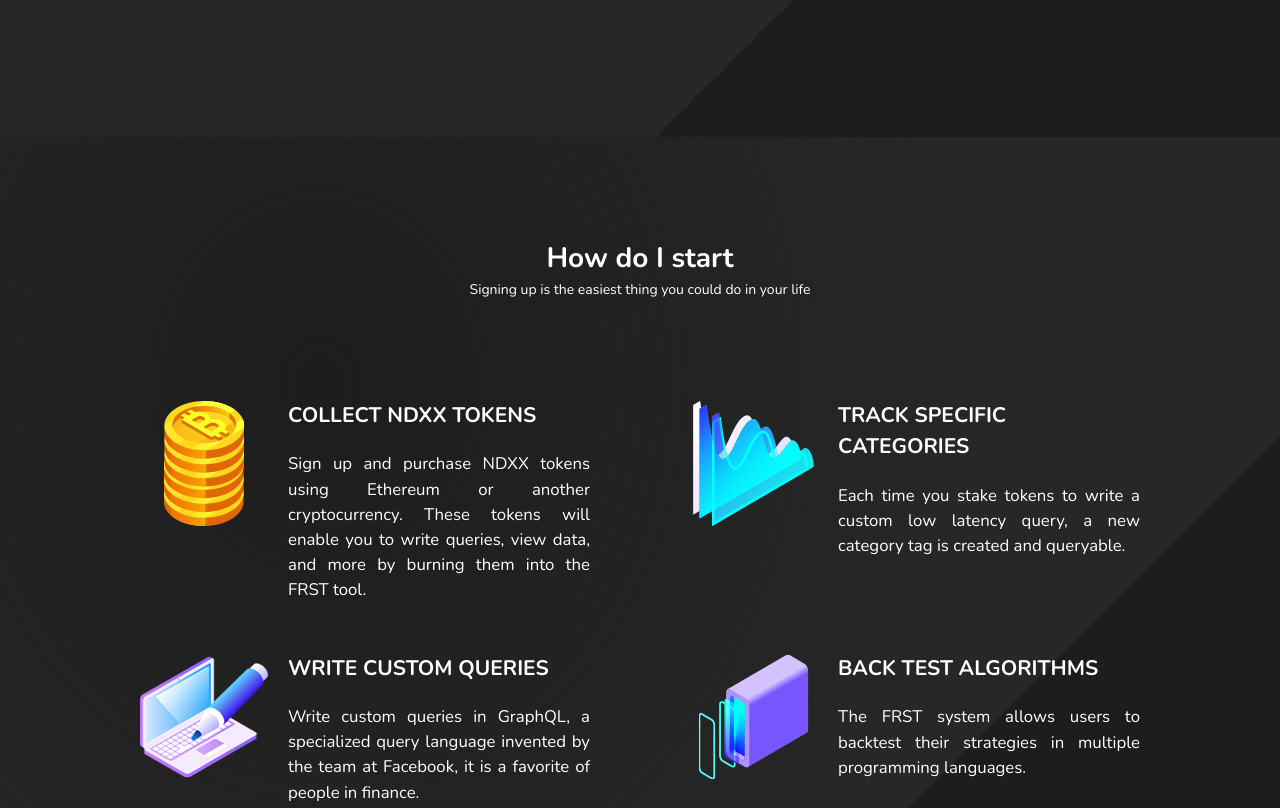
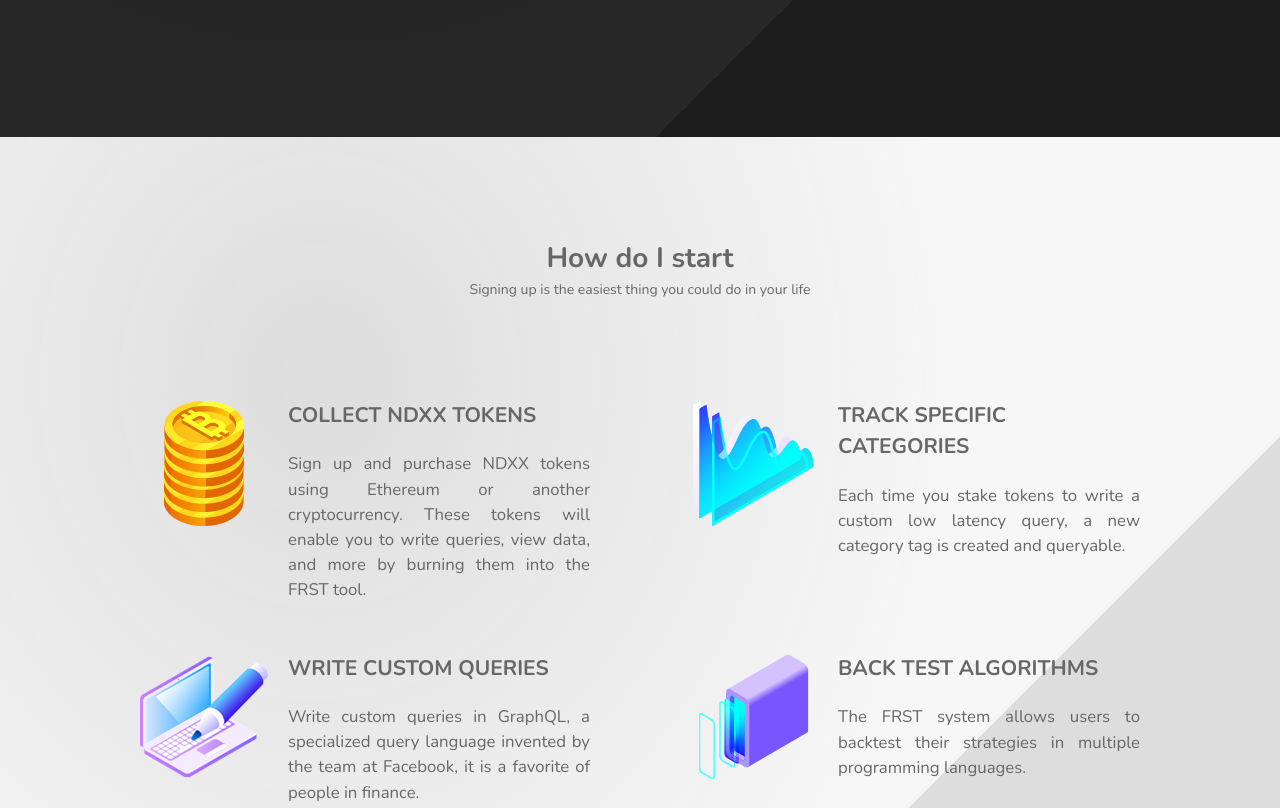
Before and after one commit to trezy/frst-website, a website: page src/index.html in a window 1280 px wide. Shown: the part 2680-3488 px from the top of the page. Drawn offline with nearby package versions, Linux system fonts and the light colour scheme; files that its build step writes are made by us from their sources.

Commit message:
Adding some more background color variation

```diff
--- a/src/scss/sections/_section5.scss
+++ b/src/scss/sections/_section5.scss
@@ -3,14 +3,15 @@
   background-color: black;
   background-image: radial-gradient(
     50% 75% at 25% 25%,
-    #1d1d1d,
-    rgba(#1d1d1d, 0)
+    $light-grey,
+    rgba($light-grey, 0)
   ),
   linear-gradient(
     135deg,
-    #272727 70%,
-    #1d1d1d 70%
+    $lightest-grey 70%,
+    $light-grey 70%
   );
+  color: #676767;
   display: flex;
   flex-direction: column;
   padding-bottom: 10rem;
```
